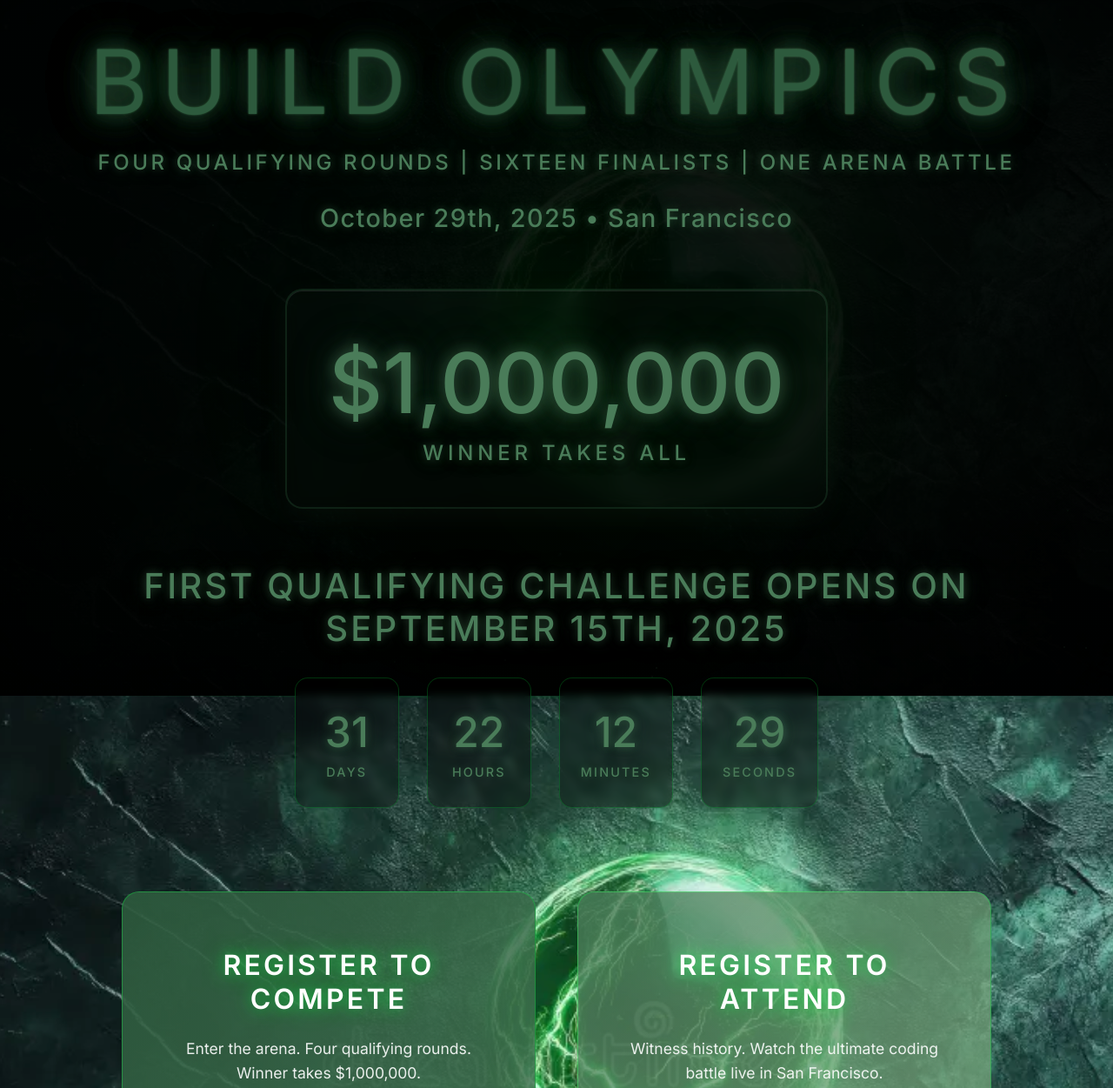
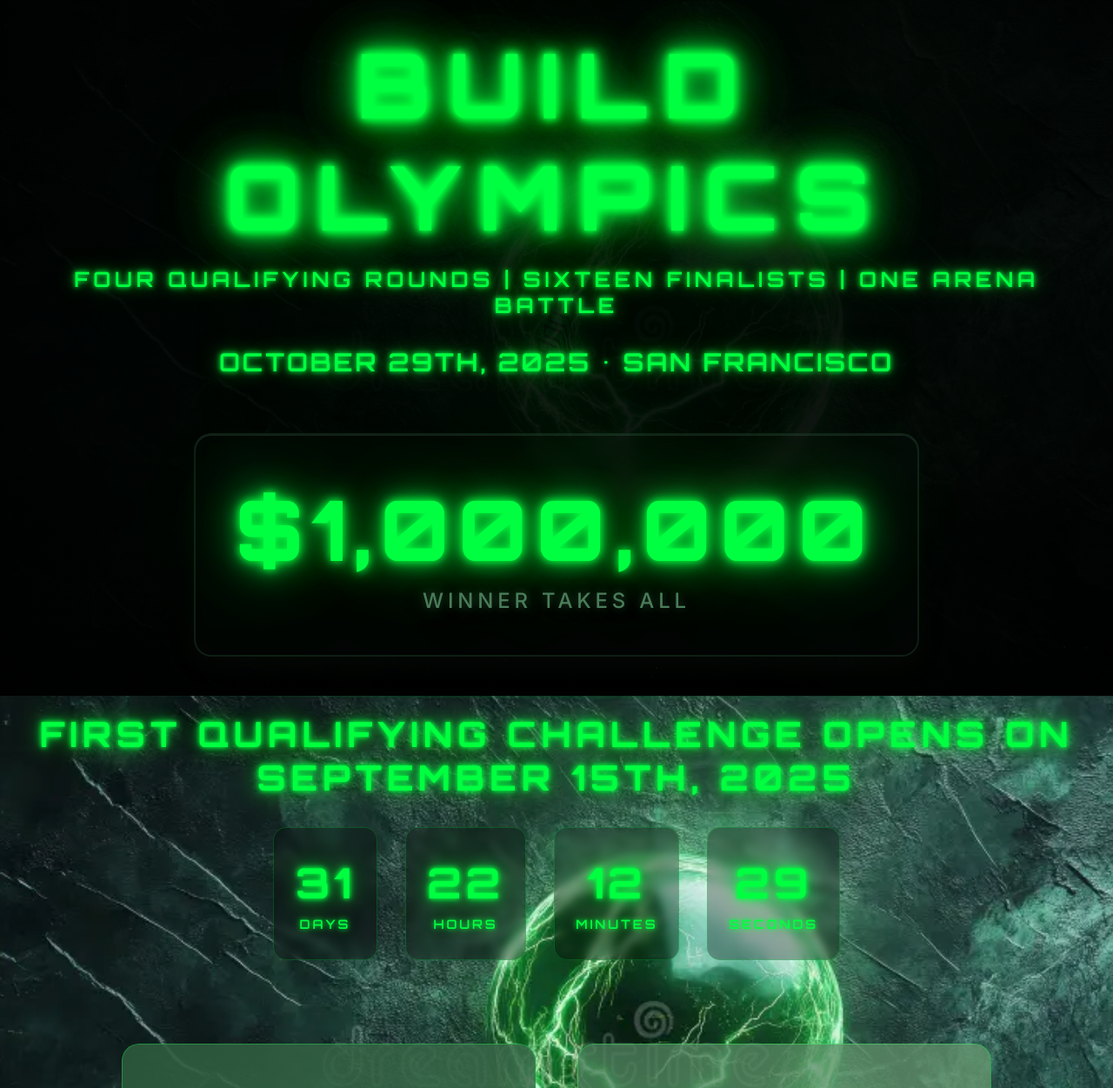
Before and after one commit to g-caf/build-olympics, a website: page index.html in a window 1280 px wide. Shown: the top 1251 px of the page at 87% size. Drawn offline with Linux system fonts and the light colour scheme; a web font is replaced by a local one.

Commit message:
Transform typography to spooky futuristic style
- Replace all fonts with Orbitron for uniform sci-fi aesthetic
- Convert all text to uppercase for dramatic impact
- Enhance green glow effects with multiple shadow layers
- Increase font weights and brightness for intimidating look
- Add letter-spacing for futuristic feel
- Update color scheme to bright electric green (#00ff41)
- Apply enhanced glows to all text elements (title, countdown, prizes, etc.)
- Create more cohesive spooky gaming competition atmosphere

Co-authored-by: Amp <amp@ampcode.com>
Amp-Thread-ID: https://ampcode.com/threads/T-57a8bf0b-2228-40ce-a377-dda90bfc34a2

```diff
--- a/index.html
+++ b/index.html
@@ -19,7 +19,7 @@
             <h1 class="title">BUILD OLYMPICS</h1>
             <p class="subtitle">FOUR QUALIFYING ROUNDS | SIXTEEN FINALISTS | ONE ARENA BATTLE</p>
             <div class="event-info">
-                <div class="event-date">October 29th, 2025 • San Francisco</div>
+            <div class="event-date">OCTOBER 29TH, 2025 • SAN FRANCISCO</div>
             </div>
         </header>
 
@@ -31,7 +31,7 @@
                 </div>
 
                 <div class="countdown-container">
-                    <h2>First Qualifying Challenge Opens on September 15th, 2025</h2>
+                    <h2>FIRST QUALIFYING CHALLENGE OPENS ON SEPTEMBER 15TH, 2025</h2>
                     <div class="countdown" id="countdown">
                         <div class="time-unit">
                             <span class="time-value" id="days">000</span>
@@ -56,7 +56,7 @@
             <section class="registration-section">
                 <div class="registration-card compete">
                     <h3>REGISTER TO COMPETE</h3>
-                    <p>Enter the arena. Four qualifying rounds. Winner takes $1,000,000.</p>
+                    <p>ENTER THE ARENA. FOUR QUALIFYING ROUNDS. WINNER TAKES $1,000,000.</p>
                     <div class="signup-form">
                         <input type="email" id="email" placeholder="Enter your email" class="email-input" required>
                         <button type="submit" class="registration-button compete-btn" id="signup-btn">JOIN THE COMPETITION</button>
@@ -66,14 +66,14 @@
 
                 <div class="registration-card attend">
                     <h3>REGISTER TO ATTEND</h3>
-                    <p>Witness history. Watch the ultimate coding battle live in San Francisco.</p>
+                    <p>WITNESS HISTORY. WATCH THE ULTIMATE CODING BATTLE LIVE IN SAN FRANCISCO.</p>
                     <a href="attend.html" class="registration-button attend-btn">GET TICKETS</a>
                 </div>
             </section>
         </main>
 
         <footer>
-            <p>&copy; 2025 Build Olympics. All rights reserved.</p>
+            <p>&copy; 2025 BUILD OLYMPICS. ALL RIGHTS RESERVED.</p>
         </footer>
     </div>
 
--- a/styles.css
+++ b/styles.css
@@ -1,4 +1,4 @@
-@import url('https://fonts.googleapis.com/css2?family=Playfair+Display:ital,wght@0,400;0,500;0,600;0,700;0,800;0,900;1,400&family=Inter:wght@300;400;500;600;700;800;900&family=Space+Grotesk:wght@300;400;500;600;700&display=swap');
+@import url('https://fonts.googleapis.com/css2?family=Orbitron:wght@400;500;600;700;800;900&family=Inter:wght@300;400;500;600;700;800;900&display=swap');
 
 * {
     margin: 0;
@@ -6,16 +6,19 @@
     box-sizing: border-box;
 }
 
-/* Green glow effect for text */
+/* Enhanced spooky green glow effect */
 .green-glow {
     text-shadow:
-        0 0 10px rgba(74, 124, 89, 0.4),
-        0 0 20px rgba(74, 124, 89, 0.3),
-        0 0 40px rgba(74, 124, 89, 0.2);
+        0 0 5px rgba(0, 255, 65, 0.8),
+        0 0 10px rgba(0, 255, 65, 0.6),
+        0 0 20px rgba(0, 255, 65, 0.4),
+        0 0 40px rgba(0, 255, 65, 0.2),
+        0 0 80px rgba(0, 255, 65, 0.1);
 }
 
 body {
-    font-family: 'Inter', -apple-system, BlinkMacSystemFont, sans-serif;
+    font-family: 'Orbitron', 'Inter', -apple-system, BlinkMacSystemFont, sans-serif;
+    text-transform: uppercase;
     background:
         url('./glowing-green-energy-orb-isolated-electric-sphere-textured-background-captivating-image-vibrant-green-electric-ball-370320153.webp') center center/cover no-repeat,
         radial-gradient(ellipse at center, #1a1a2e 0%, #0f0f1a 50%, #000000 100%);
@@ -207,17 +210,20 @@ header {
 }
 
 .title {
-    font-family: 'Inter', sans-serif;
+    font-family: 'Orbitron', sans-serif;
     font-size: clamp(3rem, 8vw, 8rem);
-    font-weight: 400;
-    color: #2d5a3d;
+    font-weight: 700;
+    color: #00ff41;
     margin-bottom: 1rem;
-    letter-spacing: 0.15em;
+    letter-spacing: 0.2em;
     position: relative;
+    text-transform: uppercase;
     text-shadow:
-        0 0 20px rgba(45, 90, 61, 0.3),
-        0 0 40px rgba(45, 90, 61, 0.5),
-        0 0 60px rgba(45, 90, 61, 0.3);
+        0 0 10px rgba(0, 255, 65, 1.0),
+        0 0 20px rgba(0, 255, 65, 0.8),
+        0 0 40px rgba(0, 255, 65, 0.6),
+        0 0 80px rgba(0, 255, 65, 0.4),
+        0 0 120px rgba(0, 255, 65, 0.2);
 }
 
 .title::before {
@@ -236,16 +242,18 @@ header {
 }
 
 .subtitle {
-    font-family: 'Inter', sans-serif;
+    font-family: 'Orbitron', sans-serif;
     font-size: clamp(1rem, 3vw, 1.5rem);
-    font-weight: 500;
-    color: #4a7c59;
+    font-weight: 600;
+    color: #00ff41;
     text-transform: uppercase;
-    letter-spacing: 0.15em;
+    letter-spacing: 0.2em;
     text-shadow:
-        0 0 10px rgba(74, 124, 89, 0.4),
-        0 0 20px rgba(74, 124, 89, 0.3),
-        0 0 40px rgba(74, 124, 89, 0.2);
+        0 0 5px rgba(0, 255, 65, 0.9),
+        0 0 10px rgba(0, 255, 65, 0.7),
+        0 0 20px rgba(0, 255, 65, 0.5),
+        0 0 40px rgba(0, 255, 65, 0.3),
+        0 0 80px rgba(0, 255, 65, 0.1);
 }
 
 .event-info {
@@ -254,16 +262,18 @@ header {
 }
 
 .event-date {
-    font-family: 'Inter', sans-serif;
+    font-family: 'Orbitron', sans-serif;
     font-size: clamp(1.2rem, 3vw, 1.8rem);
-    font-weight: 500;
-    color: #4a7c59;
+    font-weight: 600;
+    color: #00ff41;
     margin-bottom: 0.5rem;
-    letter-spacing: 0.05em;
+    letter-spacing: 0.1em;
+    text-transform: uppercase;
     text-shadow:
-        0 0 10px rgba(74, 124, 89, 0.4),
-        0 0 20px rgba(74, 124, 89, 0.3),
-        0 0 40px rgba(74, 124, 89, 0.2);
+        0 0 5px rgba(0, 255, 65, 0.9),
+        0 0 10px rgba(0, 255, 65, 0.7),
+        0 0 20px rgba(0, 255, 65, 0.5),
+        0 0 40px rgba(0, 255, 65, 0.3);
 }
 
 .event-description {
@@ -295,13 +305,18 @@ header {
 }
 
 .prize-amount {
+    font-family: 'Orbitron', sans-serif;
     font-size: clamp(3rem, 8vw, 6rem);
-    font-weight: 500;
-    color: #4a7c59;
+    font-weight: 800;
+    color: #00ff41;
+    text-transform: uppercase;
+    letter-spacing: 0.1em;
     text-shadow:
-        0 0 15px rgba(74, 124, 89, 0.5),
-        0 0 30px rgba(74, 124, 89, 0.4),
-        0 0 60px rgba(74, 124, 89, 0.3);
+        0 0 10px rgba(0, 255, 65, 1.0),
+        0 0 20px rgba(0, 255, 65, 0.8),
+        0 0 40px rgba(0, 255, 65, 0.6),
+        0 0 80px rgba(0, 255, 65, 0.4),
+        0 0 160px rgba(0, 255, 65, 0.2);
     margin-bottom: 0.5rem;
 }
 
@@ -336,17 +351,19 @@ header {
 }
 
 .countdown-container h2 {
-    font-family: 'Inter', sans-serif;
+    font-family: 'Orbitron', sans-serif;
     font-size: clamp(1.5rem, 4vw, 2.5rem);
-    font-weight: 500;
+    font-weight: 700;
     margin-bottom: 2rem;
-    color: #4a7c59;
+    color: #00ff41;
     text-transform: uppercase;
-    letter-spacing: 0.08em;
+    letter-spacing: 0.15em;
     text-shadow:
-        0 0 10px rgba(74, 124, 89, 0.4),
-        0 0 20px rgba(74, 124, 89, 0.3),
-        0 0 40px rgba(74, 124, 89, 0.2);
+        0 0 5px rgba(0, 255, 65, 1.0),
+        0 0 10px rgba(0, 255, 65, 0.8),
+        0 0 20px rgba(0, 255, 65, 0.6),
+        0 0 40px rgba(0, 255, 65, 0.4),
+        0 0 80px rgba(0, 255, 65, 0.2);
 }
 
 .countdown {
@@ -369,26 +386,30 @@ header {
 }
 
 .time-value {
-    font-family: 'Inter', sans-serif;
+    font-family: 'Orbitron', sans-serif;
     font-size: clamp(2rem, 5vw, 3rem);
-    font-weight: 500;
-    color: #4a7c59;
+    font-weight: 700;
+    color: #00ff41;
+    text-transform: uppercase;
+    letter-spacing: 0.1em;
     text-shadow:
-        0 0 10px rgba(74, 124, 89, 0.5),
-        0 0 20px rgba(74, 124, 89, 0.3),
-        0 0 40px rgba(74, 124, 89, 0.2);
+        0 0 5px rgba(0, 255, 65, 1.0),
+        0 0 10px rgba(0, 255, 65, 0.8),
+        0 0 20px rgba(0, 255, 65, 0.6),
+        0 0 40px rgba(0, 255, 65, 0.4);
 }
 
 .time-label {
-    font-family: 'Inter', sans-serif;
+    font-family: 'Orbitron', sans-serif;
     font-size: 0.9rem;
-    font-weight: 500;
-    color: #4a7c59;
+    font-weight: 600;
+    color: #00ff41;
     text-transform: uppercase;
+    letter-spacing: 0.2em;
     text-shadow:
-        0 0 8px rgba(74, 124, 89, 0.4),
-        0 0 15px rgba(74, 124, 89, 0.2);
-    letter-spacing: 0.15em;
+        0 0 5px rgba(0, 255, 65, 0.8),
+        0 0 10px rgba(0, 255, 65, 0.6),
+        0 0 20px rgba(0, 255, 65, 0.3);
     margin-top: 0.5rem;
 }
 
@@ -439,10 +460,17 @@ header {
 }
 
 .registration-card p {
+    font-family: 'Orbitron', sans-serif;
     line-height: 1.6;
-    color: rgba(255, 255, 255, 0.9);
+    color: rgba(255, 255, 255, 0.95);
     margin-bottom: 2rem;
     font-size: 1.1rem;
+    font-weight: 500;
+    text-transform: uppercase;
+    letter-spacing: 0.05em;
+    text-shadow:
+        0 0 3px rgba(255, 255, 255, 0.3),
+        0 0 10px rgba(0, 255, 65, 0.2);
 }
 
 .registration-button {
```
